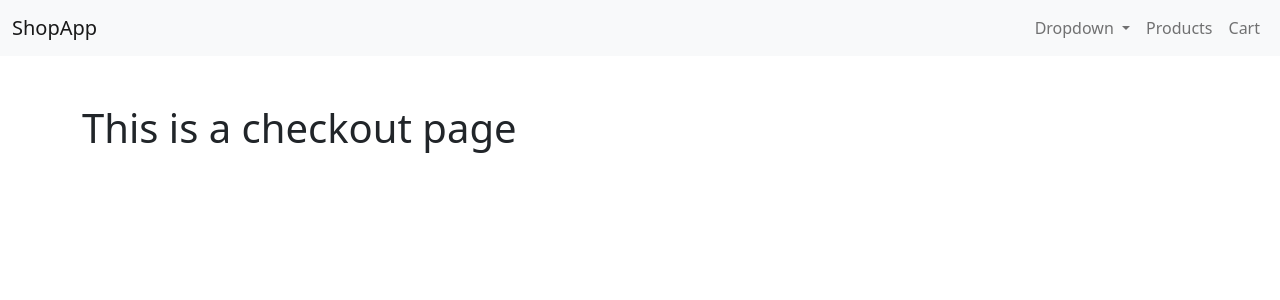
After one commit to Schabowyz/FashionApp, a Django app: page /cart/checkout in a window 1280 px wide. The commit adds this page. Shown: the top 300 px of the page. Run offline with Django 4.2, Linux system fonts and the light colour scheme.

Commit message:
Created basic views for cart app

```diff
--- /dev/null
+++ b/cart/templates/cart/checkout.html
@@ -0,0 +1,11 @@
+{% extends "layout_main.html" %}
+
+{% load static %}
+
+{% block title %}Checkout{% endblock %}
+
+{% block body %}
+
+    <h1>This is a checkout page</h1>
+
+{% endblock %}
--- a/cart/urls.py
+++ b/cart/urls.py
@@ -1,6 +1,8 @@
 from django.urls import path
 from . import views
 
+app_name = "cart"
 urlpatterns = [
-    # Add views urls
+    path("", views.cart, name="cart"),
+    path("checkout", views.checkout, name="checkout")
 ]
--- a/cart/views.py
+++ b/cart/views.py
@@ -1,3 +1,8 @@
 from django.shortcuts import render
 
 # Create your views here.
+def cart(request):
+    return render(request, "cart/cart.html")
+
+def checkout(request):
+    return render(request, "cart/checkout.html")
--- a/templates/layout_main.html
+++ b/templates/layout_main.html
@@ -38,6 +38,9 @@
                             <li class="nav-item">
                                 <a class="nav-link" href="{% url 'items:search' %}">Products</a>
                             </li>
+                            <li class="nav-item">
+                                <a class="nav-link" href="{% url 'cart:cart' %}">Cart</a>
+                            </li>
                         </li>
                     </ul>
                 </div>
```
Also changed, not shown: cart/templates/cart/cart.html (added, +11 -0 lines).
